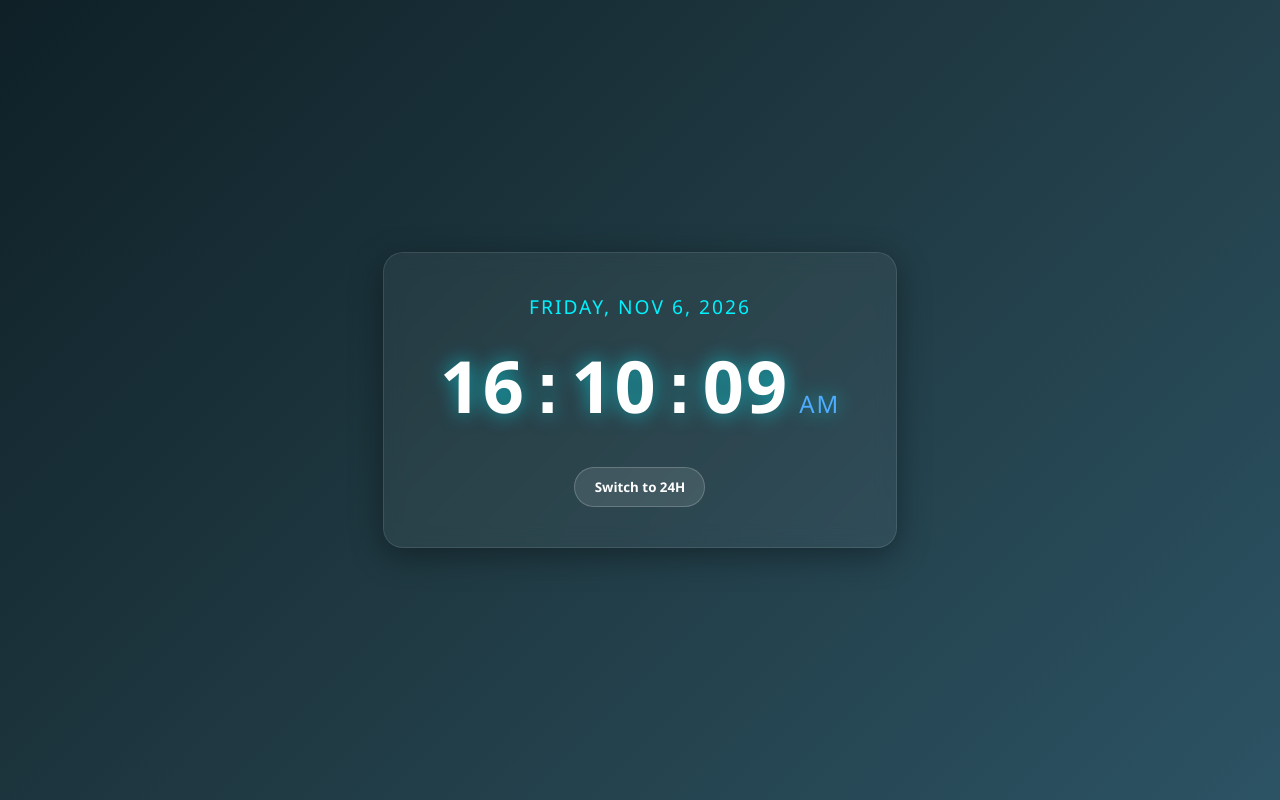
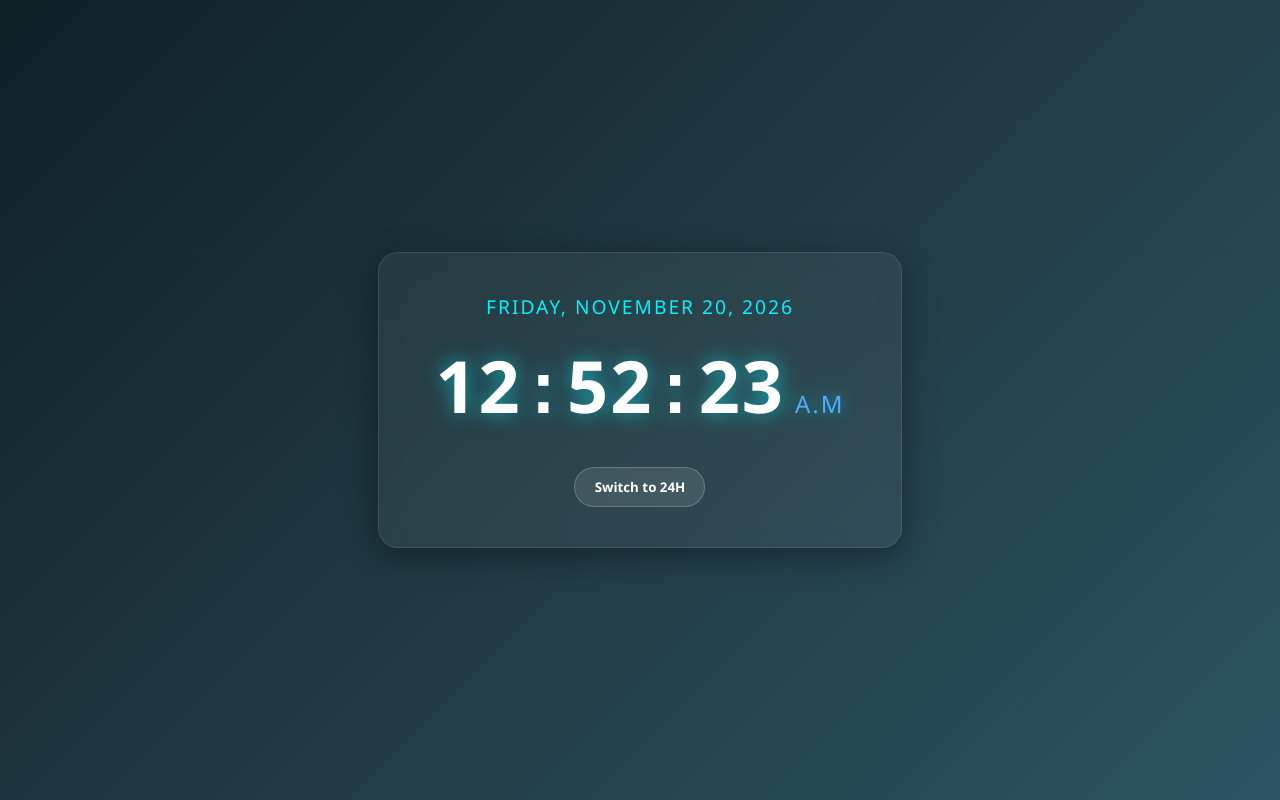
Before and after one commit to codebyhaziq/digital-clock, a plain HTML site: page index.html in a window 1280 px wide. Drawn offline with Linux system fonts and the light colour scheme.

Commit message:
Implement midday midnight issues and also implemented ampm

```diff
--- a/index.html
+++ b/index.html
@@ -11,7 +11,7 @@
     <div class="clock-container">
         <div class="date-display" id = "date">FRIDAY, NOV 6, 2026</div>
         <div class ="time-display"><span id="hours">16</span>:<span id="minutes">10</span>:<span id="seconds">09</span>
-        <span id="ampm"class="ampm">AM</span>
+        <span id="ampm"class="ampm"></span>
         </div>
         <button class="toggle-btn" id="formatToggle">Switch to 24H</button>
     </div>
--- a/script.js
+++ b/script.js
@@ -0,0 +1,72 @@
+const buttonEl = document.querySelector("#formatToggle");
+const hoursEl = document.querySelector("#hours");
+const minutesEl = document.querySelector("#minutes");
+const secondsEl = document.querySelector("#seconds");
+const dateEl = document.querySelector("#date");
+const ampmEl = document.querySelector("#ampm");
+const timeDisplay = document.querySelector(".time-display");
+
+const months = [
+  "January",
+  "February",
+  "March",
+  "April",
+  "May",
+  "June",
+  "July",
+  "August",
+  "September",
+  "October",
+  "November",
+  "December",
+];
+
+const days = [
+  "Sunday",
+  "Monday",
+  "Tuesday",
+  "Wednesday",
+  "Thursday",
+  "Friday",
+  "Saturday",
+];
+let year, day, month, date, hours, minutes, seconds;
+
+const getTime = () => {
+  const now = new Date();
+  now.setHours(0);
+  day = days[now.getDay()];
+  month = months[now.getMonth()];
+  date = now.getDate();
+  year = now.getFullYear();
+  hours = now.getHours();
+  minutes = now.getMinutes();
+  seconds = now.getSeconds();
+  let ampm;
+  if (hours >= 12) {
+    ampm = "P.M";
+    ampmEl.textContent = ampm;
+  } else {
+    ampm = "A.M";
+    ampmEl.textContent = ampm;
+  }
+  hours = hours % 12 || 12;
+  hours = String(hours);
+  minutes = String(minutes);
+  seconds = String(seconds);
+  hours = hours.padStart(2, "0");
+  minutes = minutes.padStart(2, "0");
+  seconds = seconds.padStart(2, "0");
+};
+const render = () => {
+  dateEl.textContent = `${day}, ${month} ${date}, ${year}`;
+  hoursEl.textContent = hours;
+  secondsEl.textContent = seconds;
+  minutesEl.textContent = minutes;
+};
+getTime();
+render();
+setInterval(() => {
+  getTime();
+  render();
+}, 1000);
```
